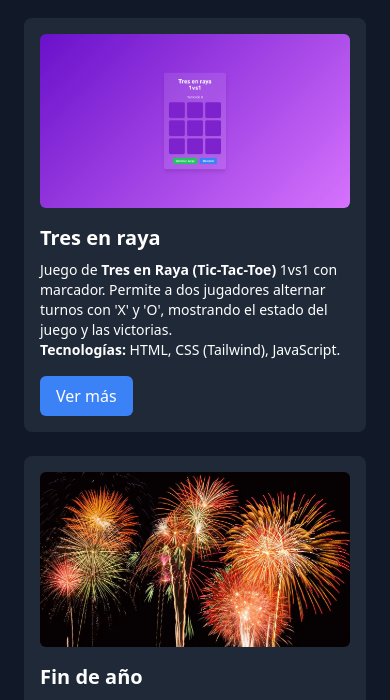
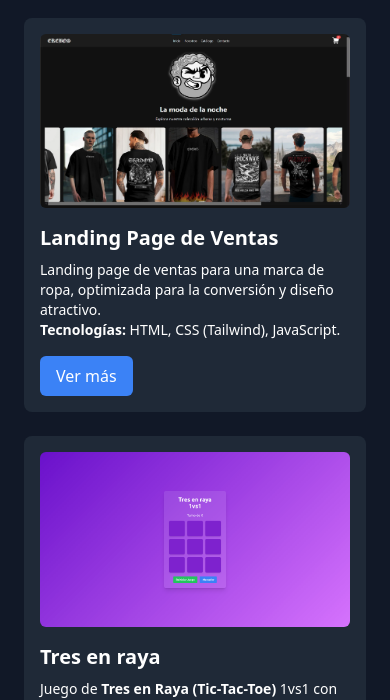
Before and after one commit to AtexDEPR/PORTAFOLIO-V3, a plain HTML site: page proyectos.html in a window 390 px wide. Shown: the part 150-850 px from the top of the page. Drawn offline with nearby package versions, Linux system fonts and the light colour scheme; files that its build step writes are made by us from their sources.

Commit message:
agg-erebos

```diff
--- a/proyectos.html
+++ b/proyectos.html
@@ -27,13 +27,21 @@
     <div class="grid grid-cols-1 md:grid-cols-2 lg:grid-cols-3 gap-6">
       <!-- Proyecto 1 -->
       <div class="p-4 bg-gray-800 rounded-lg hover:scale-105 transition-all">
+        <img src="./assets/img/create-your-web-page-fast-responsive-animations-customization.webp" alt="Proyecto 3" class="rounded-md">
+        <h2 class="mt-4 text-xl font-bold">Landing Page de Ventas</h2>
+        <p class="text-sm mt-2">Landing page de ventas para una marca de ropa, optimizada para la conversión y diseño atractivo.<br> <strong>Tecnologías:</strong> HTML, CSS (Tailwind), JavaScript.</p>
+        <a href="https://ereboscol.netlify.app/" target="_blank" class="mt-4 inline-block bg-blue-500 px-4 py-2 rounded-md hover:bg-blue-600 transition-all">Ver más</a>
+    </div>
+
+      <!-- Proyecto 2 -->
+      <div class="p-4 bg-gray-800 rounded-lg hover:scale-105 transition-all">
         <img src="./assets/img/tres-en-raya.png" alt="Proyecto 1" class="rounded-md">
         <h2 class="mt-4 text-xl font-bold">Tres en raya</h2>
         <p class="text-sm mt-2">Juego de <strong>Tres en Raya (Tic-Tac-Toe)</strong> 1vs1 con marcador. Permite a dos jugadores alternar turnos con 'X' y 'O', mostrando el estado del juego y las victorias. <br> <strong>Tecnologías:</strong> HTML, CSS (Tailwind), JavaScript.</p>
 
         <a href="./proyects/tres-en-raya.html" target="_blank" class="mt-4 inline-block bg-blue-500 px-4 py-2 rounded-md hover:bg-blue-600 transition-all">Ver más</a>
       </div>
-      <!-- Proyecto 2 -->
+      <!-- Proyecto 3 -->
       <div class="p-4 bg-gray-800 rounded-lg hover:scale-105 transition-all">
         <img src="./assets/img/Fin-de-ano.webp" alt="Proyecto 1" class="rounded-md">
         <h2 class="mt-4 text-xl font-bold">Fin de año</h2>
@@ -42,6 +50,8 @@
 
         <a href="./proyects/new-year/año-nuevo.html" target="_blank" class="mt-4 inline-block bg-blue-500 px-4 py-2 rounded-md hover:bg-blue-600 transition-all">Ver más</a>
       </div>
+
+
     </div>
   </main>
 </body>
```
Also changed, not shown: assets/css/style.css (+9 -0 lines), assets/img/create-your-web-page-fast-responsive-animations-customization.webp (added).
